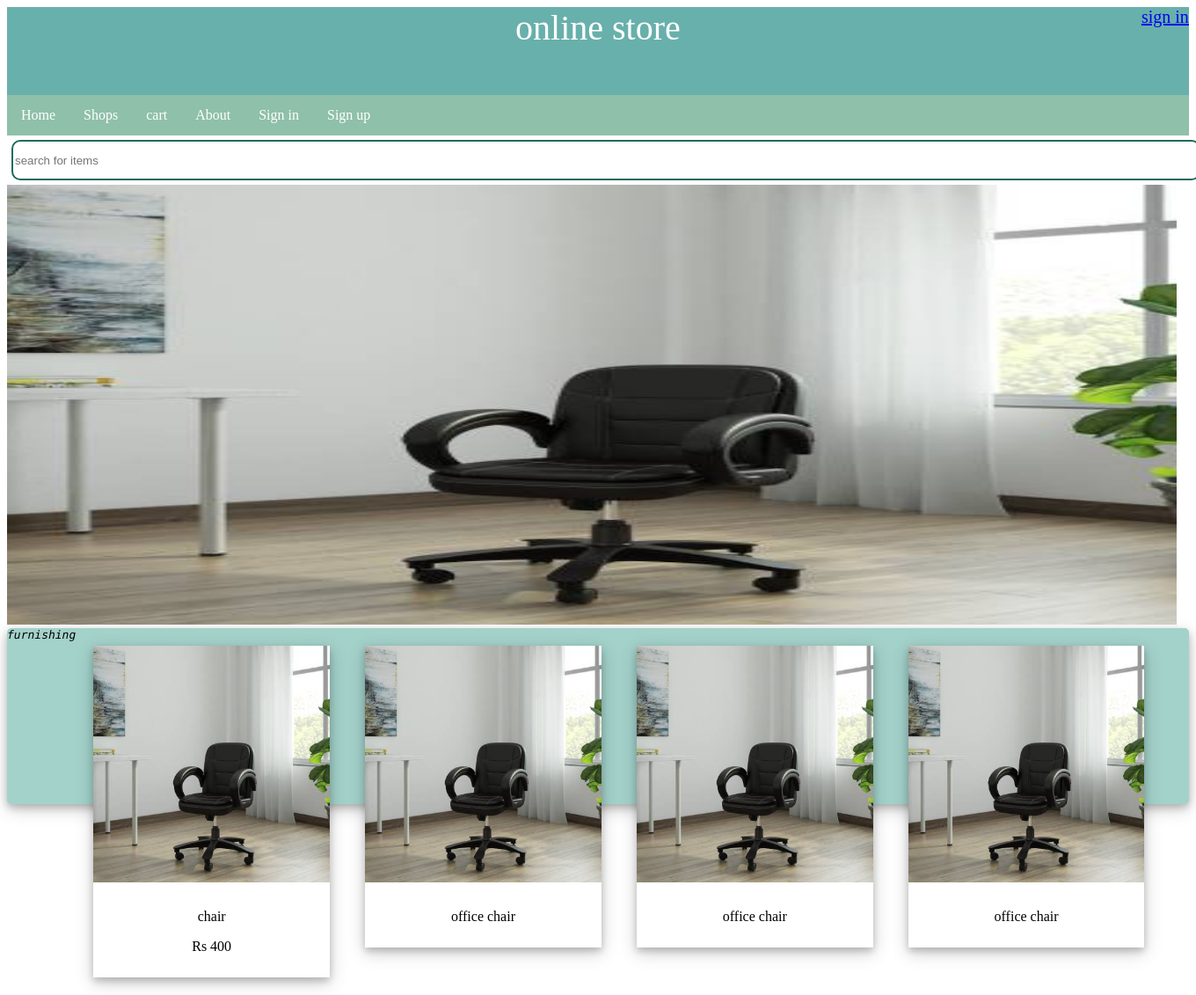
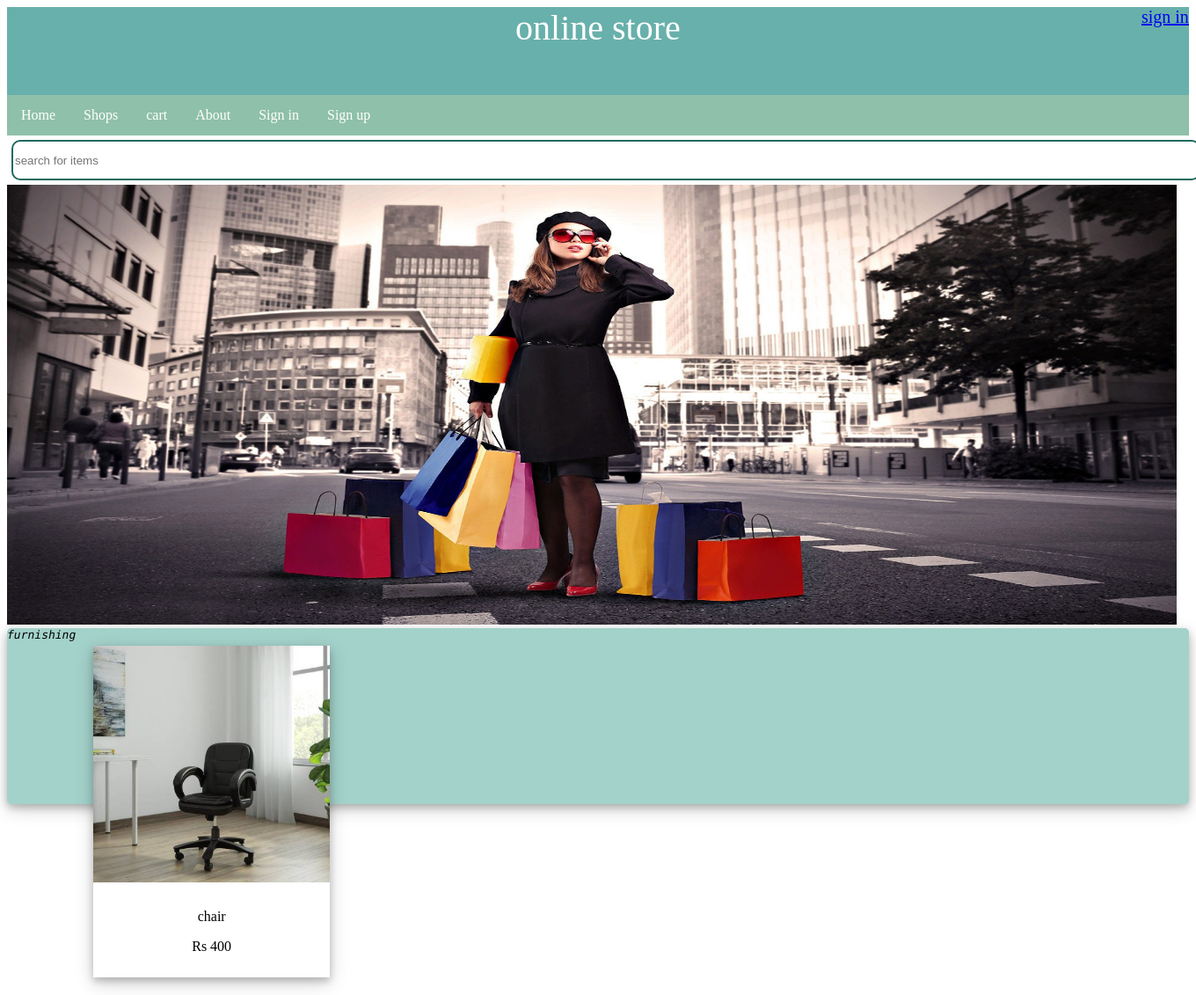
Before and after one commit to srikant19/online_store_Django, a Django app: page / in a window 1360 px wide; the page is wider, and only the part inside the window is pictured. Shown: that part at 88% size. Run offline with Django 3.2, Linux system fonts and the light colour scheme.

Commit message:
correction

```diff
--- a/onlineStore/templates/index.html
+++ b/onlineStore/templates/index.html
@@ -28,39 +28,22 @@
       </ul>
 
     <input type="text" placeholder="search for items" id="search" width="auto">
-    <input type="image"  src="{{baseurl}}/{{prod1.img}}" height="500px" width="1330px" >
+    <input type="image"  src="{% static 'images/stock3.jpg' %}" height="500px" width="1330px" >
 
 
     <div class="cards_container">
       <tag1>furnishing</tag1>
      <div class="cards">
-        <img src="{% static 'images/chair.jpeg' %}">
+        <img src="{{baseurl}}/{{prod1.img}}">
         <div class="container">
         <p>{{prod1.name}}</p>
         <p>Rs {{prod1.price}}</p>
         </div>
       </div>
 
-      <div class="cards">
-        <img src="{% static 'images/chair.jpeg' %}">
-        <div class="container">
-        <p>office chair</p>
-        </div>
-      </div>
 
-      <div class="cards">
-        <img src="{% static 'images/chair.jpeg' %}">
-        <div class="container">
-        <p>office chair</p>
-        </div>
-      </div>
 
-      <div class="cards">
-        <img src="{% static 'images/chair.jpeg' %}">
-        <div class="container">
-        <p>office chair</p>
-        </div>
-      </div>
+
 
     </div>
 
```
